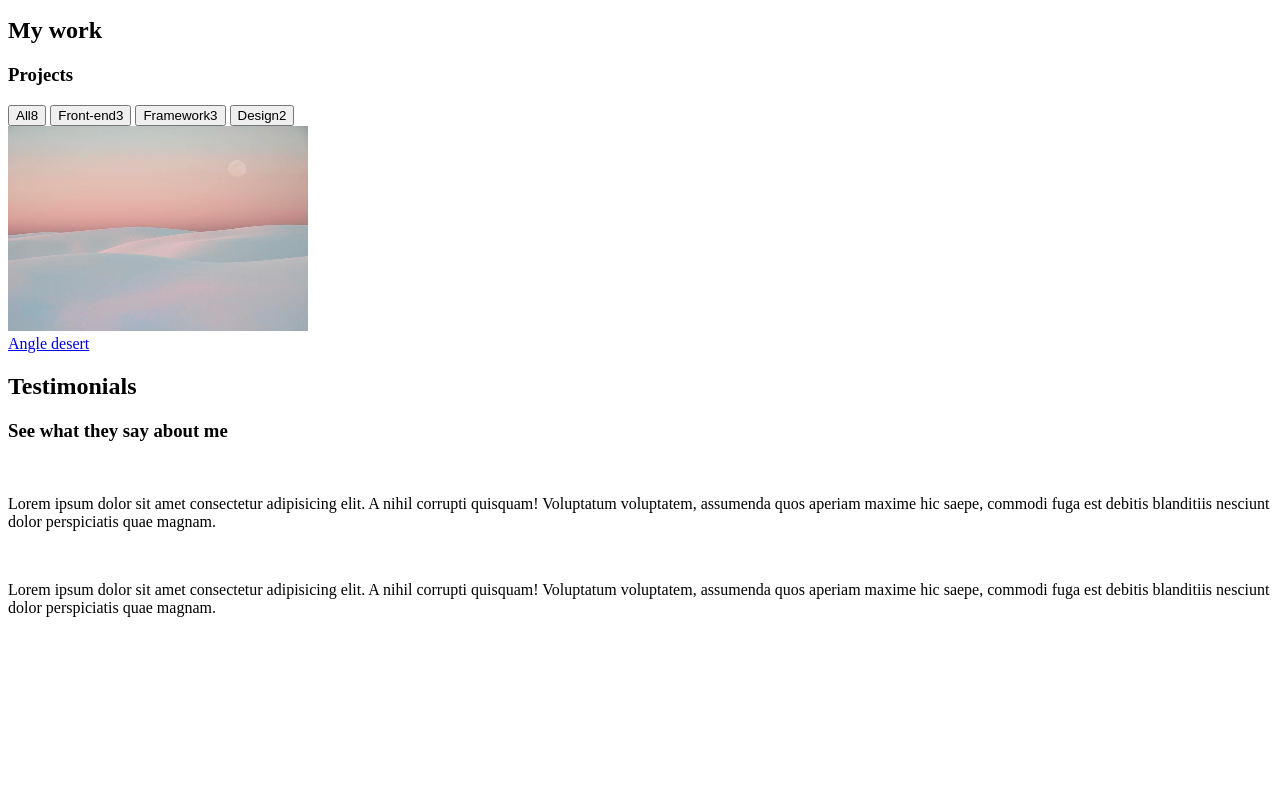
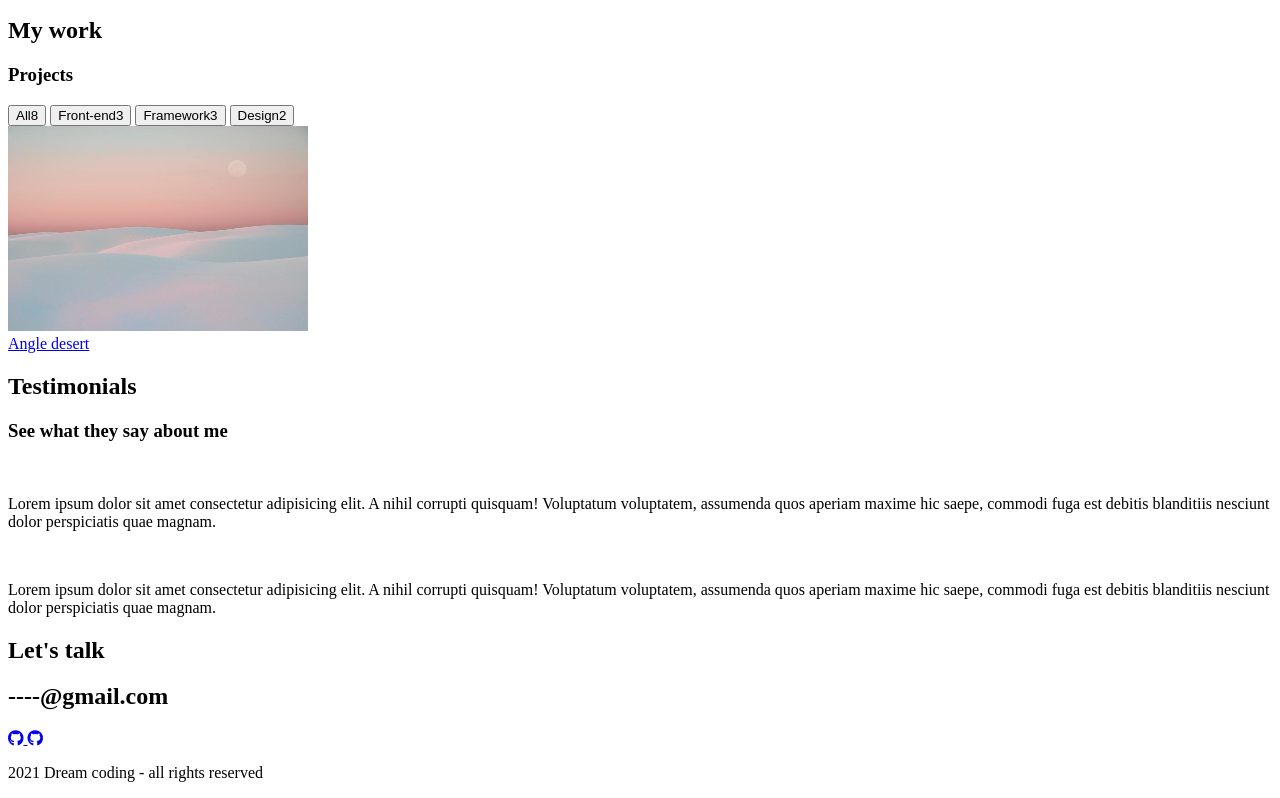
Before and after one commit to sooyoung-h/Portfolio, a plain HTML site: page index.html in a window 1280 px wide. Shown: the part 4204-5002 px from the top of the page. Before the commit the page ends 4837 px from the top, so only its background shows below. Drawn offline with Linux system fonts and the light colour scheme.

Commit message:
HTML : Contact

```diff
--- a/index.html
+++ b/index.html
@@ -209,7 +209,21 @@
         </div>
     </section>
     <!-- contact -->
-    <section id="contact"></section>
+    <section id="contact">
+        <h1 class="contact__title">Let's talk</h1>
+        <h2 class="contact__email">----@gmail.com</h2>
+        <div class="contact__links">
+            <a href="#">
+                <i class="fab fa-github"></i>
+            </a>
+            <a href="#">
+                <i class="fab fa-github"></i>
+            </a>
+        </div>
+        <p class="contact__rights">
+            2021 Dream coding - all rights reserved
+        </p>
+    </section>
 
 </body>
 </html>
```
